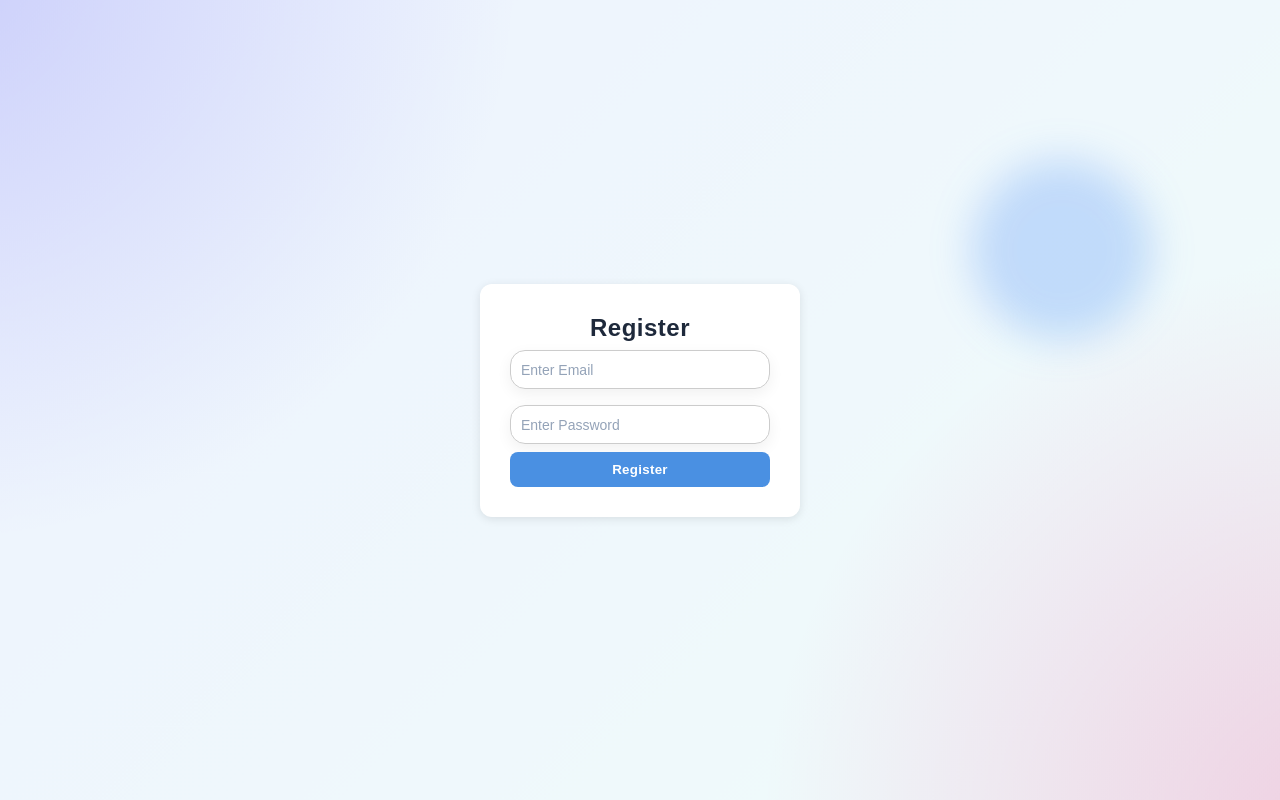
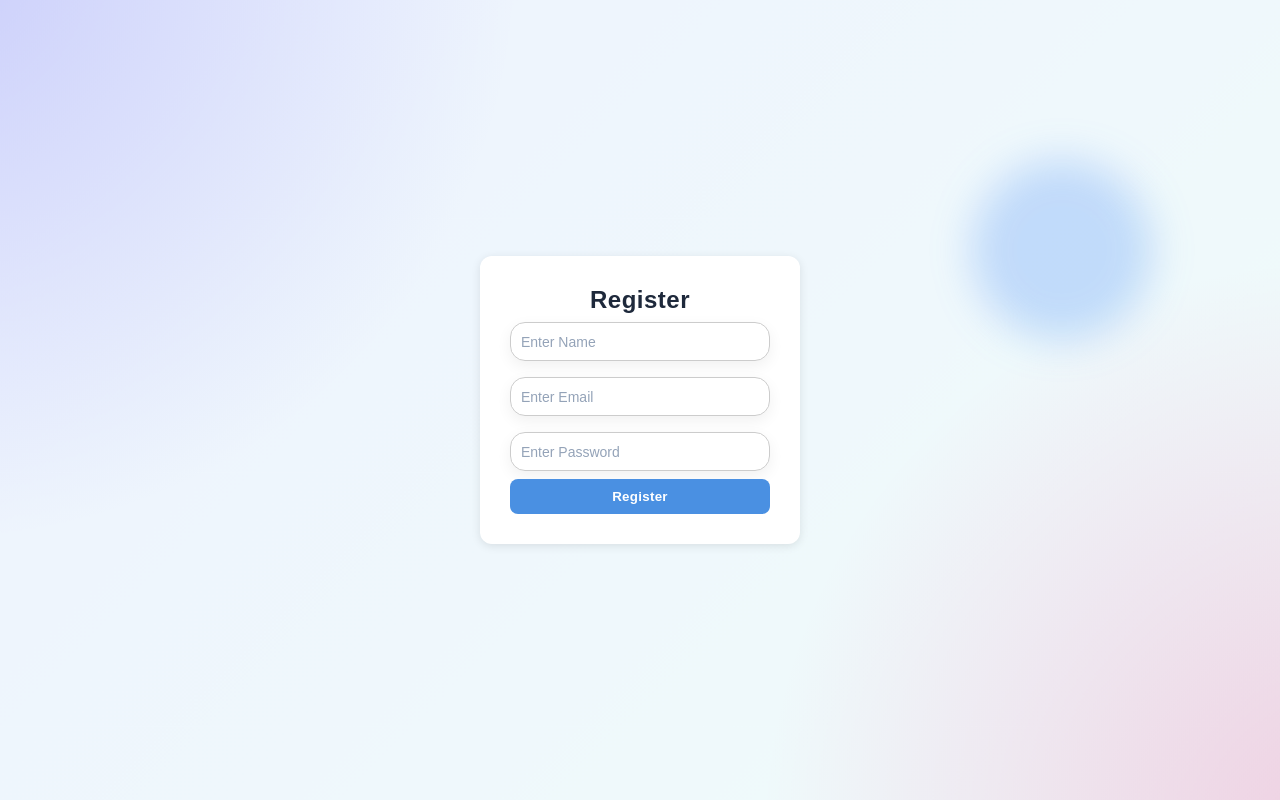
Before and after one commit to abhinayasrees1-hub/smart-expense-tracker, a React (Create React App) app in the folder frontend/: page /register in a window 1280 px wide. Built offline with nearby package versions, Linux system fonts and the light colour scheme.

Commit message:
Fix registration name field

```diff
--- a/frontend/src/pages/Register.js
+++ b/frontend/src/pages/Register.js
@@ -4,25 +4,38 @@ import { useNavigate } from "react-router-dom";
 
 function Register() {
 
+    const [name, setName] = useState("");
     const [email, setEmail] = useState("");
     const [password, setPassword] = useState("");
 
     const navigate = useNavigate();
 
     const handleRegister = async () => {
+
         console.log("REGISTER BUTTON CLICKED");
 
         try {
 
-            await axios.post("https://smart-expense-tracker-backend-8isf.onrender.com/api/auth/register", {
-                email,
-                password
-            });
+            await axios.post(
+                "https://smart-expense-tracker-backend-8isf.onrender.com/api/auth/register",
+                {
+                    name,
+                    email,
+                    password
+                }
+            );
 
+            alert("User Registered Successfully");
             navigate("/login");
 
         } catch (err) {
+
             console.log(err.response?.data || err.message);
+
+            alert(
+                err.response?.data?.message ||
+                "Registration failed"
+            );
         }
     };
 
@@ -33,6 +46,13 @@ function Register() {
             <div className="register-card">
 
                 <h2>Register</h2>
+
+                <input
+                    type="text"
+                    placeholder="Enter Name"
+                    value={name}
+                    onChange={(e) => setName(e.target.value)}
+                />
 
                 <input
                     type="email"
```
